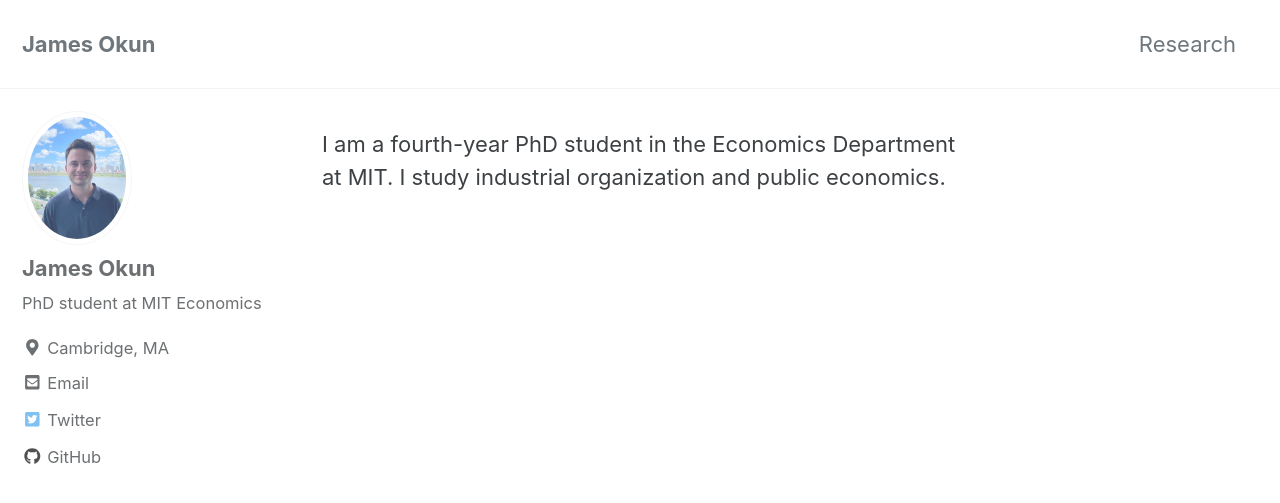
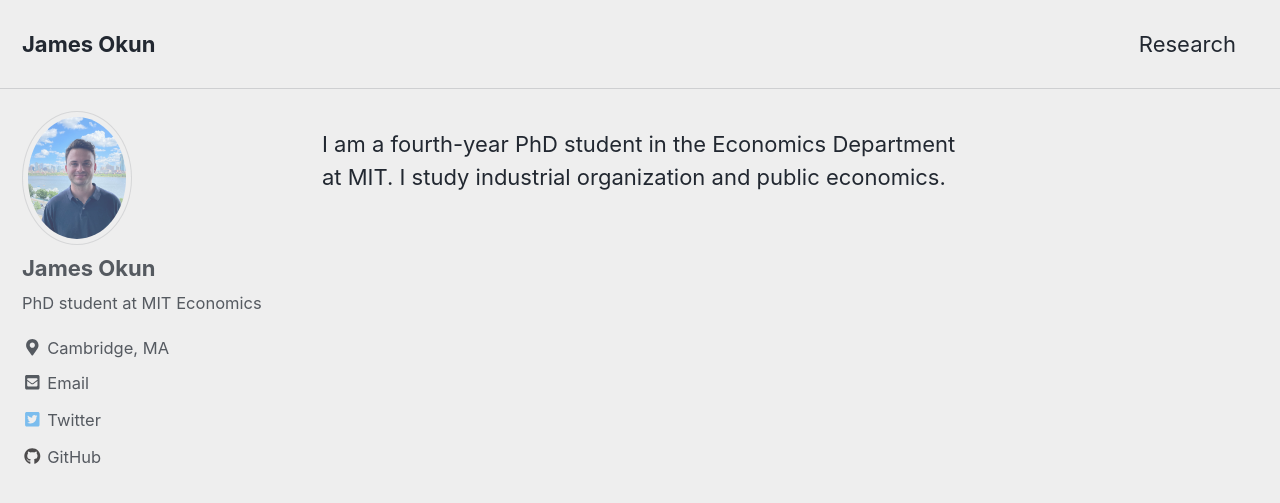
Before and after one commit to jamesokun/jamesokun.github.io, a Jekyll site: the page built from index.html, in a window 1280 px wide and 900 px high. Shown: the top 503 px of the window. Built offline with Jekyll 4.4.1, drawn with Linux system fonts in a browser that asks for light colours; nearby versions of some CDN libraries; the list of posts is cut into pages by our own code.

Commit message:
Update _config.yml

```diff
--- a/_config.yml
+++ b/_config.yml
@@ -12,7 +12,7 @@
 
 # theme                  : "minimal-mistakes-jekyll"
 # remote_theme           : "mmistakes/minimal-mistakes"
-minimal_mistakes_skin    :  "default" #"default" # "air", "aqua", "contrast", "dirt", "neon", "mint", "plum", "sunrise"
+minimal_mistakes_skin    :  "air" #"default" # "air", "aqua", "contrast", "dirt", "neon", "mint", "plum", "sunrise"
 
 # Site Settings
 locale                   : "en-US"
```
